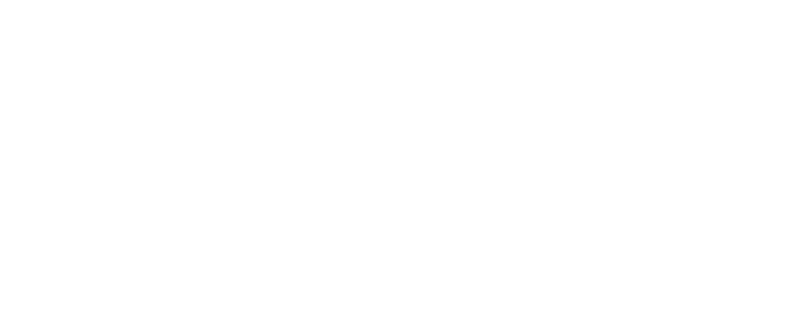
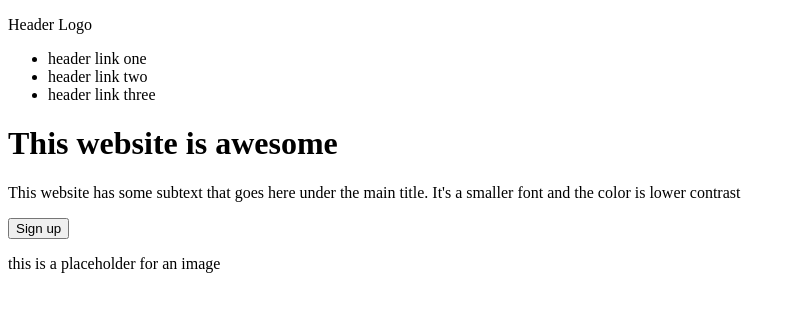
Before and after one commit to Rmckinstry/odin-landing-page, a plain HTML site: page index.html in a window 1280 px wide. Shown: the whole page, without its empty margins (0-794 px from the left). Drawn offline with Linux system fonts and the light colour scheme.

Commit message:
added basic elements for header and description

```diff
--- a/index.html
+++ b/index.html
@@ -10,10 +10,26 @@
 <body>
 
     <div class="header">
-
+        <p>Header Logo</p>
+        <ul>
+            <li>header link one</li>
+            <li>header link two</li>
+            <li>header link three</li>
+        </ul>
     </div>
 
     <div class="description">
+        <div class="descript-left">
+            <h1>This website is awesome</h1>
+            <p>This website has some subtext that goes here under the main title. It's a smaller font and the color is lower contrast</p>
+            <button>Sign up</button>
+        </div>
+
+        <div class="descript-right">
+            <div class="img-rectangle">
+                <p>this is a placeholder for an image</p>
+            </div>
+        </div>
 
     </div>
 
```
